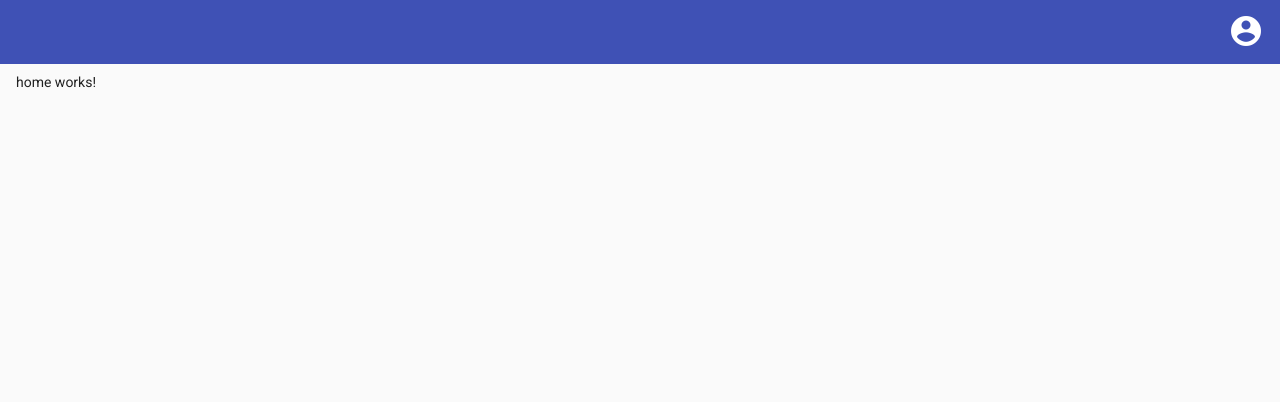
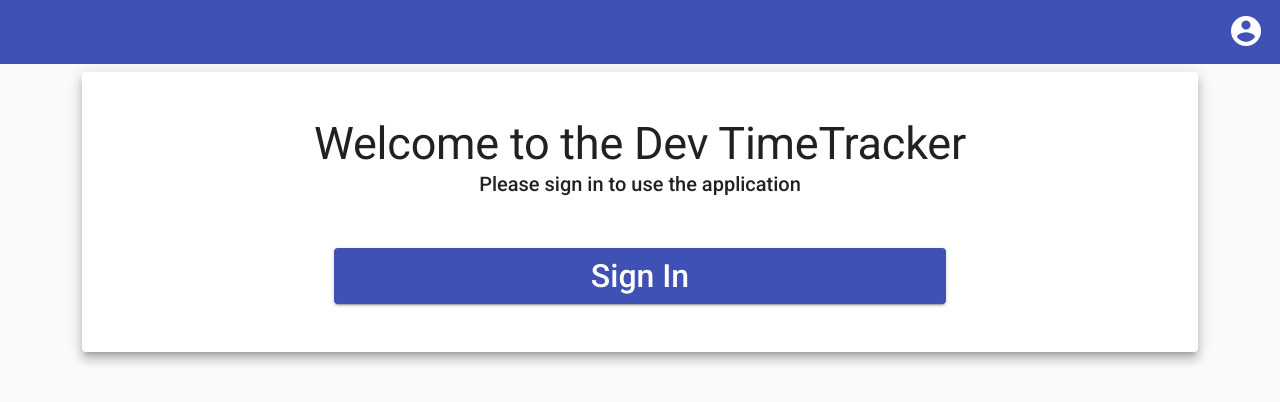
Before and after one commit to hulksmash92/TimeTracker, an Angular app in the folder ClientApp/: page / in a window 1280 px wide. Shown: the top 402 px of the page. Built offline with nearby package versions, Linux system fonts and the light colour scheme; no server answers.

Commit message:
feat(ClientApp): Build a simple home page

```diff
--- a/ClientApp/src/app/pages/auth/auth.component.html
+++ b/ClientApp/src/app/pages/auth/auth.component.html
@@ -1,5 +1,5 @@
 <div class="container">
-    <mat-card class="mat-elevation-z8 auth-page-content">
+    <mat-card class="mat-elevation-z8 auth-page-content" *ngIf="!isAuthenticated">
 
         <div class="auth-page-header">
             <h1 class="mat-display-2 mb-0">Welcome to the Dev TimeTracker</h1>
--- a/ClientApp/src/app/pages/auth/auth.component.ts
+++ b/ClientApp/src/app/pages/auth/auth.component.ts
@@ -18,6 +18,10 @@ export class AuthComponent implements OnDestroy {
    * GitHub after auth redirect.
    */
   readonly routeQuerySub = new Subscription();
+
+  get isAuthenticated(): boolean {
+    return !!this.authService.user?.id;
+  }
 
   constructor(
     route: ActivatedRoute,
--- a/ClientApp/src/app/pages/home/home.component.html
+++ b/ClientApp/src/app/pages/home/home.component.html
@@ -1 +1,17 @@
-<p>home works!</p>
+<div class="container">
+    <mat-card class="mat-elevation-z8 d-flex flex-column p-5">
+        <div class="text-center">
+            <h1 class="mat-display-2 mb-0">Welcome to the Dev TimeTracker</h1>
+            <h2 class="mat-h2 mb-5">Please sign in to use the application</h2>
+        </div>
+
+        <div class="login-btn-wrapper text-center">
+            <a mat-raised-button
+               color="primary"
+               routerLink="/auth"
+               class="btn-login">
+                Sign In
+            </a>
+        </div>
+    </mat-card>
+</div>
--- a/ClientApp/src/app/pages/home/home.component.scss
+++ b/ClientApp/src/app/pages/home/home.component.scss
@@ -0,0 +1,5 @@
+.btn-login {
+    font-size: 2rem;
+    line-height: 3.5rem;
+    min-width: 60%;
+}
--- a/ClientApp/src/app/pages/home/home.component.ts
+++ b/ClientApp/src/app/pages/home/home.component.ts
@@ -1,17 +1,8 @@
-import { Component, OnInit } from '@angular/core';
+import { Component } from '@angular/core';
 
 @Component({
   selector: 'app-home',
   templateUrl: './home.component.html',
   styleUrls: ['./home.component.scss']
 })
-export class HomeComponent implements OnInit {
-
-  // TODO: Create a simple home page
-
-  constructor() { }
-
-  ngOnInit(): void {
-  }
-
-}
+export class HomeComponent {}
```
